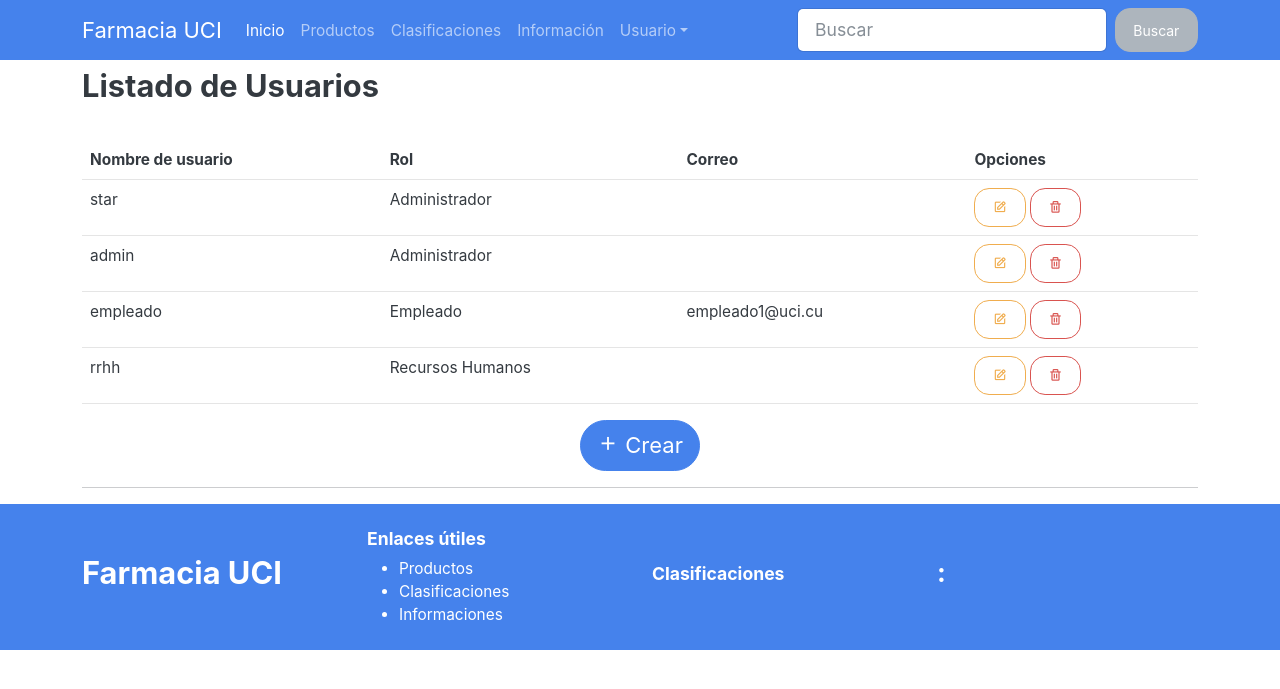
After one commit to gveitia13/farmacia, a Django app: page /listar-usuario/ in a window 1280 px wide. The commit adds this page. Shown: the top 689 px of the page. Run offline with Django 4.2, Linux system fonts and the light colour scheme; data comes from the database, SQL or seed files in the repository; both versions use the stored data as it was after the commit; data that the repository does not hold is empty; some libraries are stand-ins or nearby versions.

Commit message:
crud user

```diff
--- a/app_core/urls.py
+++ b/app_core/urls.py
@@ -4,6 +4,7 @@ from app_core.views.categoria import CrearCategoria, ActualizarCategoria, Listar
     FiltrarCategoria
 from app_core.views.farmacia import IndexView, CrearFarmacia, EliminarFarmacia, EditarFarmacia
 from app_core.views.producto import CrearProducto, ListarProducto, EditarProducto, EliminarProducto
+from app_core.views.usuario import CrearUsuario, EditarUsuario, EliminarUsuario, ListarUsuario
 
 urlpatterns = [
     # path('', lambda request: render(request, 'pages/start_page.html'), name='index'),
@@ -23,4 +24,9 @@ urlpatterns = [
     path('crear-farmacia/', CrearFarmacia.as_view(), name='farmacia-crear'),
     path('eliminar-farmacia/<int:pk>/', EliminarFarmacia.as_view(), name='farmacia-eliminar'),
     path('editar-farmacia/<int:pk>/', EditarFarmacia.as_view(), name='farmacia-editar'),
+    # Usuario
+    path('crear-usuario/', CrearUsuario.as_view(), name='crear-usuario'),
+    path('editar-usuario/<int:pk>/', EditarUsuario.as_view(), name='editar-usuario'),
+    path('eliminar-usuario/<int:pk>/', EliminarUsuario.as_view(), name='eliminar-usuario'),
+    path('listar-usuario/', ListarUsuario.as_view(), name='listar-usuario'),
 ]
--- /dev/null
+++ b/app_core/views/usuario.py
@@ -0,0 +1,71 @@
+from django.contrib.auth.mixins import LoginRequiredMixin
+from django.urls import reverse_lazy
+from django.views import generic
+
+from app_core.forms import MyUserForm
+from app_core.models import User, Farmacia, Categoria
+
+
+class CrearUsuario(LoginRequiredMixin, generic.CreateView):
+    model = User
+    template_name = 'pages/create-update.html'
+    success_url = reverse_lazy('listar-usuario')
+    # fields = '__all__'
+    form_class = MyUserForm
+
+    def get_context_data(self, **kwargs):
+        context = super().get_context_data()
+        context['text'] = 'Crear Usuario'
+        context['back_url'] = self.success_url
+        context['farmacia'] = Farmacia.objects.first() if Farmacia.objects.exists() else None
+        context['clasificion_list'] = Categoria.objects.all()
+        return context
+
+
+class EditarUsuario(LoginRequiredMixin, generic.UpdateView):
+    model = User
+    template_name = 'pages/create-update.html'
+    success_url = reverse_lazy('listar-usuario')
+    # fields = '__all__'
+    form_class = MyUserForm
+
+    def get_context_data(self, **kwargs):
+        context = super().get_context_data()
+        context['text'] = 'Editar Usuario'
+        context['back_url'] = self.success_url
+        context['farmacia'] = Farmacia.objects.first() if Farmacia.objects.exists() else None
+        context['clasificion_list'] = Categoria.objects.all()
+        return context
+
+
+class EliminarUsuario(LoginRequiredMixin, generic.DeleteView):
+    model = User
+    template_name = 'pages/delete.html'
+    success_url = reverse_lazy('listar-usuario')
+
+    def get_context_data(self, **kwargs):
+        context = super().get_context_data()
+        context['model_name'] = 'Usuario'
+        context['farmacia'] = Farmacia.objects.first() if Farmacia.objects.exists() else None
+        context['back_url'] = self.success_url
+        context['clasificion_list'] = Categoria.objects.all()
+        return context
+
+
+class ListarUsuario(generic.ListView):
+    model = User
+    template_name = 'pages/user-list.html'
+
+    def get_queryset(self):
+        qs = super().get_queryset()
+        if self.request.GET.get('search'):
+            return qs.filter(username__icontains=self.request.GET.get('search'))
+        return qs
+
+    def get_context_data(self, *, object_list=None, **kwargs):
+        context = super().get_context_data()
+        context['text'] = 'Listado de Usuarios'
+        context['add_url'] = reverse_lazy('crear-usuario')
+        context['farmacia'] = Farmacia.objects.first() if Farmacia.objects.exists() else None
+        context['clasificion_list'] = Categoria.objects.all()
+        return context
--- a/templates/components/navbar.html
+++ b/templates/components/navbar.html
@@ -2,13 +2,6 @@
     <div class="container">
         <a class="navbar-brand"
            href="
-
-
-
-
-
-
-
                    {% if farmacia %}{% url 'farmacia-editar' farmacia.pk %}{% else %}{% url 'farmacia-crear' %}{% endif %}">
             Farmacia UCI</a>
         <button class="navbar-toggler" type="button" data-bs-toggle="collapse" data-bs-target="#navbarColor01"
@@ -35,7 +28,9 @@
                     <a class="nav-link dropdown-toggle" data-bs-toggle="dropdown" href="#" role="button"
                        aria-haspopup="true" aria-expanded="false">Usuario</a>
                     <div class="dropdown-menu">
-                        {% if request.user.is_authenticated  %}
+                        <a href="{% url 'listar-usuario' %}" class="dropdown-item">Listar Usuarios</a>
+                        <div class="dropdown-divider"></div>
+                        {% if request.user.is_authenticated %}
                             <a class="dropdown-item" href="{% url 'logout' %}">Cerrar sesión</a>
                         {% else %}
                             <a class="dropdown-item" href="{% url 'login' %}">Iniciar sesión</a>
--- /dev/null
+++ b/templates/pages/user-list.html
@@ -0,0 +1,24 @@
+{% extends 'components/table-list.html' %}
+{% block thead %}
+    <th>Nombre de usuario</th>
+    <th>Rol</th>
+    <th>Correo</th>
+    <th>Opciones</th>
+{% endblock %}
+
+{% block tbody %}
+    {% for object in object_list %}
+        <tr class="">
+            <td>{{ object.username }}</td>
+            <td>{{ object.get_rol_display }}</td>
+            <td>{{ object.email }}</td>
+            <td>
+                <a href="{% url 'editar-usuario' object.pk %}" title="Editar" class="btn btn-outline-warning"><i
+                        class="bx bx-edit"></i></a>
+                <a href="{% url 'eliminar-usuario' object.pk %}" class="btn btn-outline-danger" title="Eliminar"><i
+                        class="bx bx-trash"></i></a>
+            </td>
+        </tr>
+    {% endfor %}
+
+{% endblock %}
```
Also changed, not shown: app_core/forms.py (+8 -1 lines), app_core/migrations/0002_alter_user_rol.py (added), db2.sqlite3.
